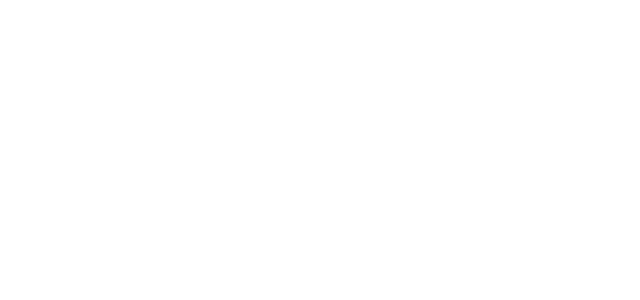
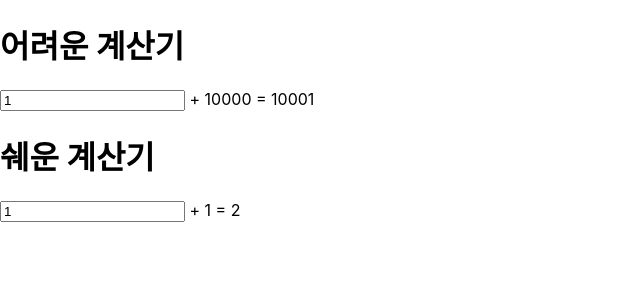
Before and after one commit to sni424/study-useContext, a React (Create React App) app: page /usememo in a window 1280 px wide. Before the commit this address had no page. Shown: the top 300 px of the page, without its empty margins (0-640 px from the left). Built offline with nearby package versions, Linux system fonts and the light colour scheme.

Commit message:
useMemo 기초

```diff
--- a/src/App.jsx
+++ b/src/App.jsx
@@ -4,6 +4,8 @@
 import TodoList from "./Pages/TodoList";
 import UseContextStudy from "./Pages/UseContext";
 import DarkPage from "./Pages/UseContext/DarkPage";
+import UseMemoStudy from "./Pages/UseMemo";
+import OtherMemo from "./Pages/UseMemo/OtherMemo";
 import UseRefStudy from "./Pages/UseRef";
 
 const App = () => {
@@ -15,6 +17,8 @@
                 <Route path="dark" element={<DarkPage />} />
                 <Route path="todo" element={<TodoList />} />
                 <Route path="useref" element={<UseRefStudy />} />
+                <Route path="usememo" element={<UseMemoStudy />} />
+                <Route path="usememo1" element={<OtherMemo />} />
             </Routes>
         </div>
     );
--- /dev/null
+++ b/src/Pages/UseMemo/OtherMemo/index.jsx
@@ -0,0 +1,33 @@
+import React, { useMemo, useState } from "react";
+
+const OtherMemo = () => {
+    const [number, setNumber] = useState(0);
+    const [isKorea, setIsKorea] = useState(true);
+
+    console.log("hello");
+
+    const location = useMemo(() => {
+        return {
+            country: isKorea ? "한국" : "외국",
+        };
+    }, [isKorea]);
+
+    return (
+        <div>
+            <h2>하루에 몇끼 먹어요?</h2>
+            <input
+                type="number"
+                value={number}
+                onChange={(e) => {
+                    setNumber(e.target.value);
+                }}
+            />
+            <hr />
+            <h2>어느 나라에 있어요?</h2>
+            <p>나라: {location}</p>
+            <button onClick={() => setIsKorea(!isKorea)}>비행기 타자</button>
+        </div>
+    );
+};
+
+export default OtherMemo;
--- /dev/null
+++ b/src/Pages/UseMemo/index.jsx
@@ -0,0 +1,47 @@
+import React, { useMemo, useState } from "react";
+
+const hardCalculate = (number) => {
+    console.log("어려운 계산!");
+    for (let i = 0; i < 999999999; i++) {}
+    return number + 10000;
+};
+
+const easyCalculate = (number) => {
+    console.log("쉬운 계산!");
+    return number + 1;
+};
+
+const UseMemoStudy = () => {
+    const [hardNumber, setHardNumber] = useState(1);
+    const [easyNumber, setEasyNumber] = useState(1);
+
+    const hardSum = useMemo(() => {
+        return hardCalculate(hardNumber);
+    }, [hardNumber]);
+    const easySum = easyCalculate(easyNumber);
+
+    return (
+        <div>
+            <h1>어려운 계산기</h1>
+            <input
+                type="number"
+                value={hardNumber}
+                onChange={(e) => {
+                    setHardNumber(parseInt(e.target.value));
+                }}
+            />
+            <span> + 10000 = {hardSum}</span>
+            <h1>쉐운 계산기</h1>
+            <input
+                type="number"
+                value={easyNumber}
+                onChange={(e) => {
+                    setEasyNumber(parseInt(e.target.value));
+                }}
+            />
+            <span> + 1 = {easySum}</span>
+        </div>
+    );
+};
+
+export default UseMemoStudy;
```
